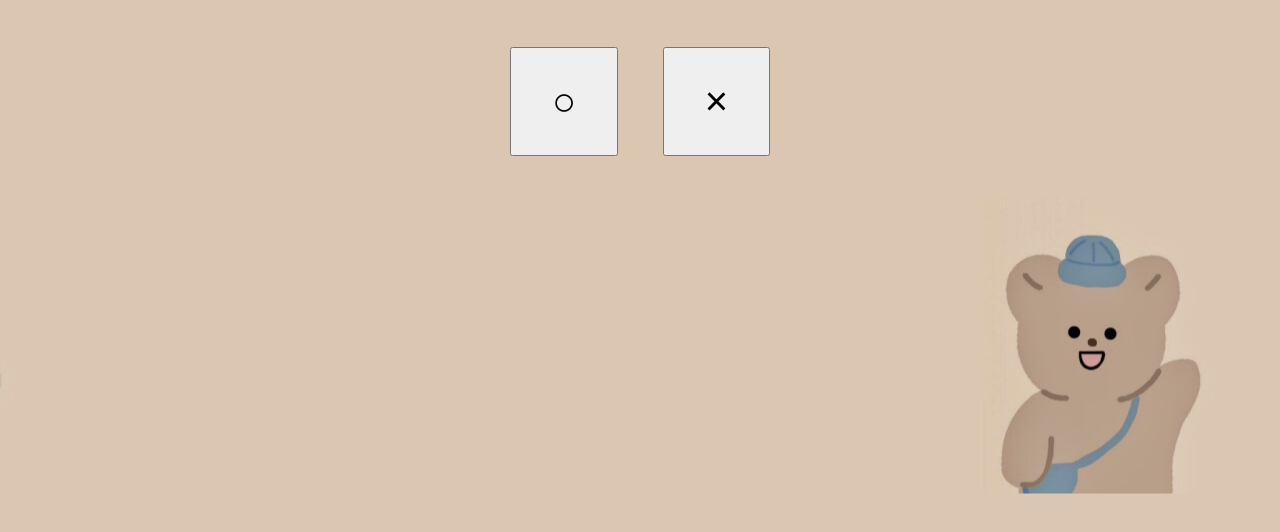
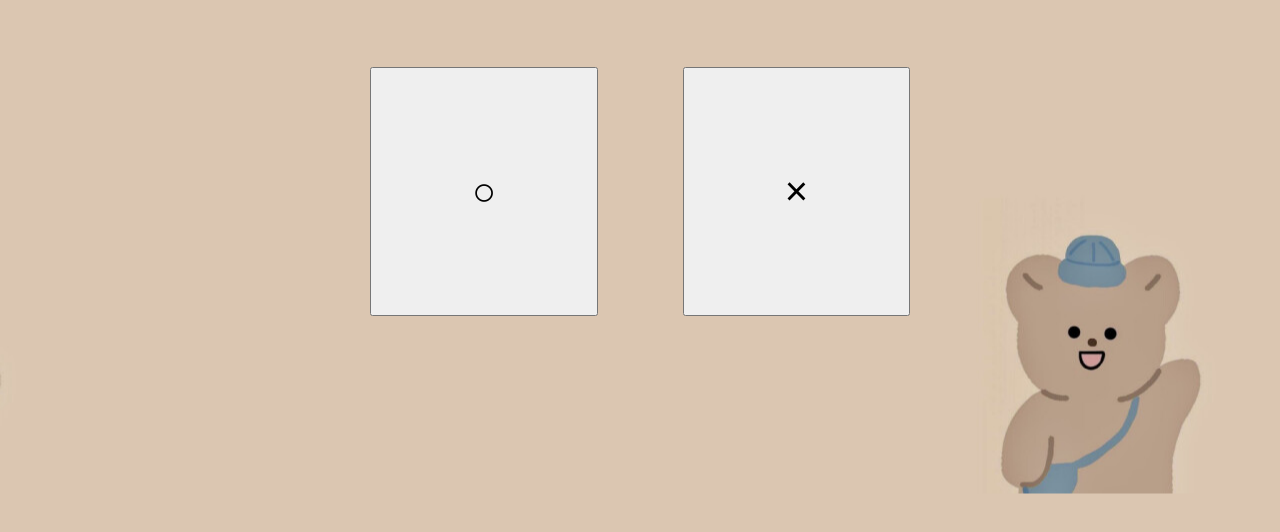
Before and after one commit to khangjp/test20quiz, a plain HTML site: page index.html in a window 1280 px wide. Shown: the part 244-776 px from the top of the page. Drawn offline with Linux system fonts and the light colour scheme.

Commit message:
Update index.html

```diff
--- a/index.html
+++ b/index.html
@@ -9,13 +9,13 @@
       font-family: sans-serif;
       text-align: center;
       padding: 90px;
-      background-image: url(kk.jpg);max-width: 780px
+      background-image: url(kk.jpg);max-width: 1000px
       background-size: cover;
       background-position: center;
       background-attachment: fixed;
     }
 
-    button { font-size: 2.5rem; margin: 20px; padding: 30px 40px; cursor: pointer; }
+    button { font-size: 2.5rem; margin: 40px; padding: 100px 100px; cursor: pointer; }
     #result { margin-top: 20px; font-size: 2.0rem; }
     #reviewList { text-align: left; max-width: 600px; margin: 0 auto; list-style: none; padding: 0; }
     #reviewList li { margin-bottom: 15px; background: #f0f0f0; padding: 10px; border-radius: 6px; }
```
